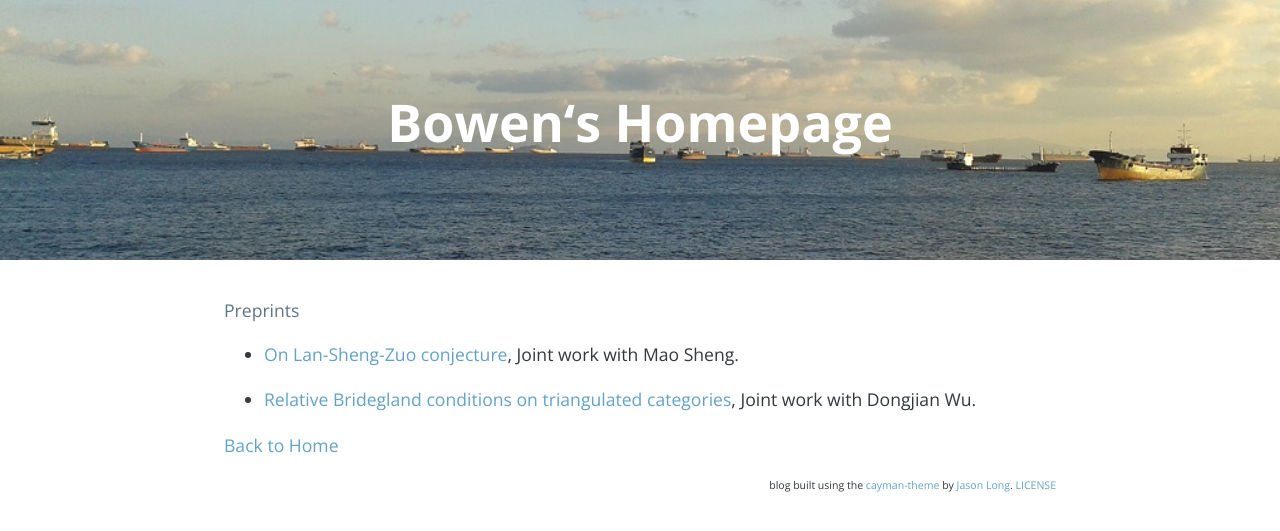
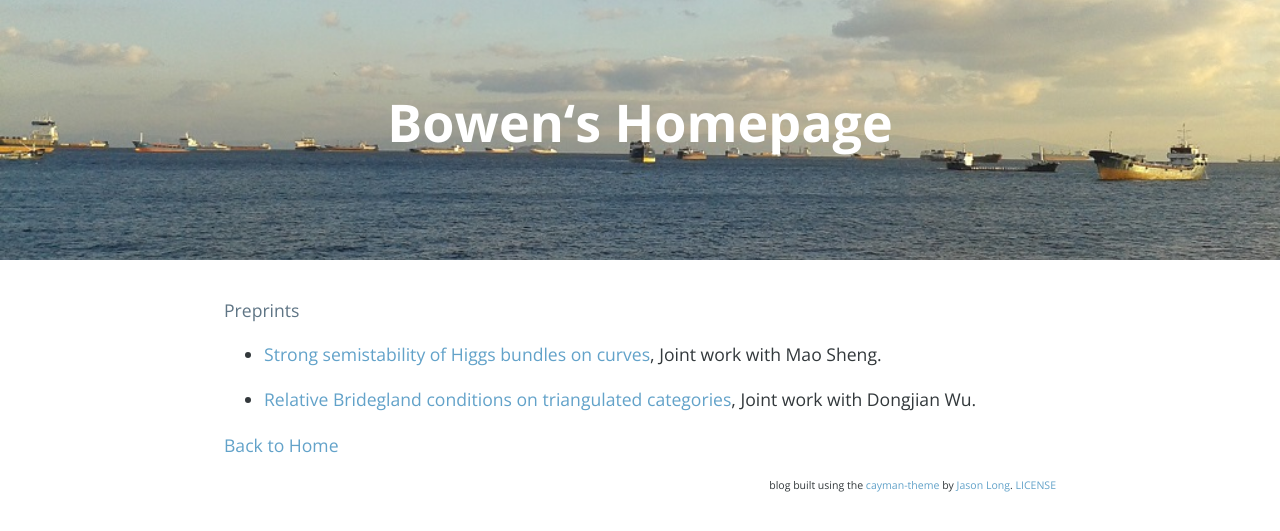
Before and after one commit to bowenl-math/bowenl-math.github.io, a Jekyll site: the page built from preprints.md, in a window 1280 px wide. Shown: the top 531 px of the page. Built offline with Jekyll 4.4.1, drawn with Linux system fonts in a browser that asks for light colours; nearby versions of some CDN libraries; our own code applies the rules of GitHub Pages for plain Markdown files; comment, search, counter and statistics services are not loaded.

Commit message:
preprints

```diff
--- a/preprints.md
+++ b/preprints.md
@@ -1,5 +1,5 @@
 #### Preprints
-* [On Lan-Sheng-Zuo conjecture](https://arxiv.org/abs/2505.15142#), Joint work with Mao Sheng.
+* [Strong semistability of Higgs bundles on curves](https://arxiv.org/abs/2505.15142#), Joint work with Mao Sheng.
 
 * [Relative Bridegland conditions on triangulated categories](https://arxiv.org/abs/2411.01502), Joint work with Dongjian Wu.
 
```
Also changed, not shown: 1 other file.
